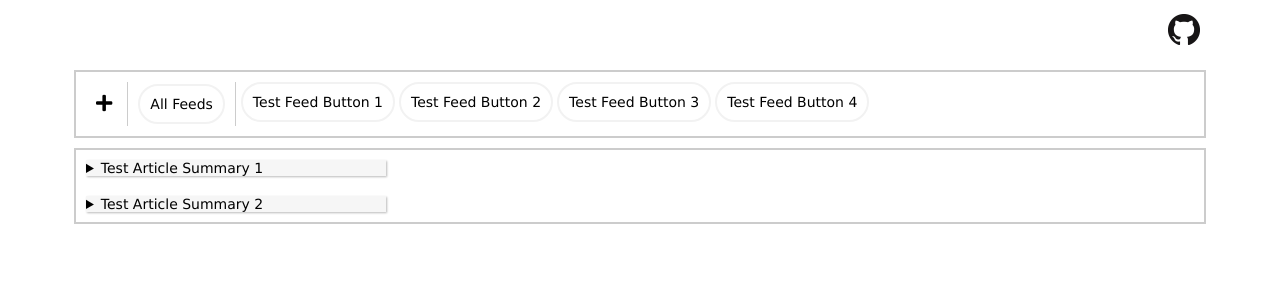
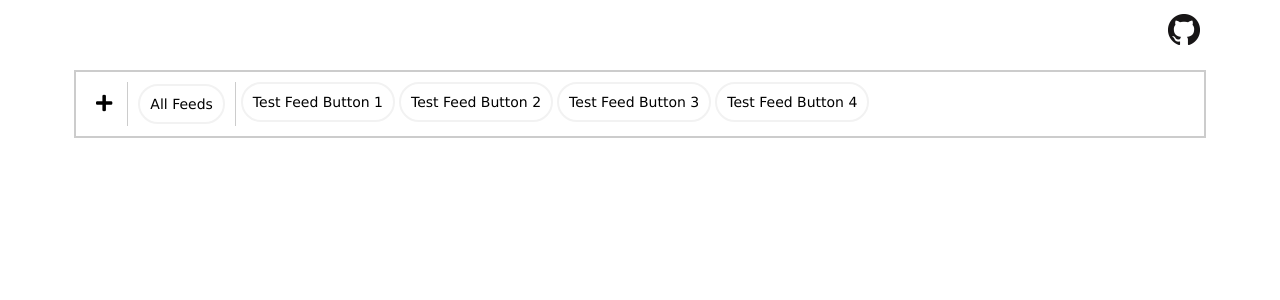
Before and after one commit to m1k3f/RssMedia, a React (Create React App) app in the folder ClientApp/: page / in a window 1280 px wide. Shown: the top 300 px of the page. Built offline with nearby package versions, Linux system fonts and the light colour scheme.

Commit message:
show feed articles on feed button click

```diff
--- a/ClientApp/src/components/FeedArticles.js
+++ b/ClientApp/src/components/FeedArticles.js
@@ -4,7 +4,7 @@ export class FeedArticles extends Component {
 
     render() {
         return (
-            <div className="divFeedArticles">
+            <div className="divFeedArticles" hidden>
                 {/*
                     Show X number articles for a feed
                     list of title containers expandable to show content
--- a/ClientApp/src/components/FeedBar.js
+++ b/ClientApp/src/components/FeedBar.js
@@ -61,8 +61,11 @@ export class FeedBar extends Component {
     }
 
     handleAllFeedsButton = (e) => {
+        //get all feed articles from service
+
         this.clearActiveFeed();
         e.target.classList.add('divFeedsActive');
+        document.querySelector('.divFeedArticles').hidden = false;
     }
 
     getFeedList() {
@@ -84,8 +87,11 @@ export class FeedBar extends Component {
     }
 
     handleFeedButton = (e) => {
+        //get feed articles from service
+
         this.clearActiveFeed();
         e.target.classList.add('divFeedsActive');
+        document.querySelector('.divFeedArticles').hidden = false;
     }
 
     clearActiveFeed = () => {
--- a/ClientApp/src/css/rssmedia.css
+++ b/ClientApp/src/css/rssmedia.css
@@ -94,9 +94,9 @@ main {
     border-radius: 30px;
 }
 
-/* .divFeeds a:hover:not(.divFeedsActive) {
+.divFeeds a:hover:not(.divFeedsActive) {
     background-color: #f6f6f6;
-} */
+}
 
 .divFeedsActive {
     background-color: #7cd1f9;
```
